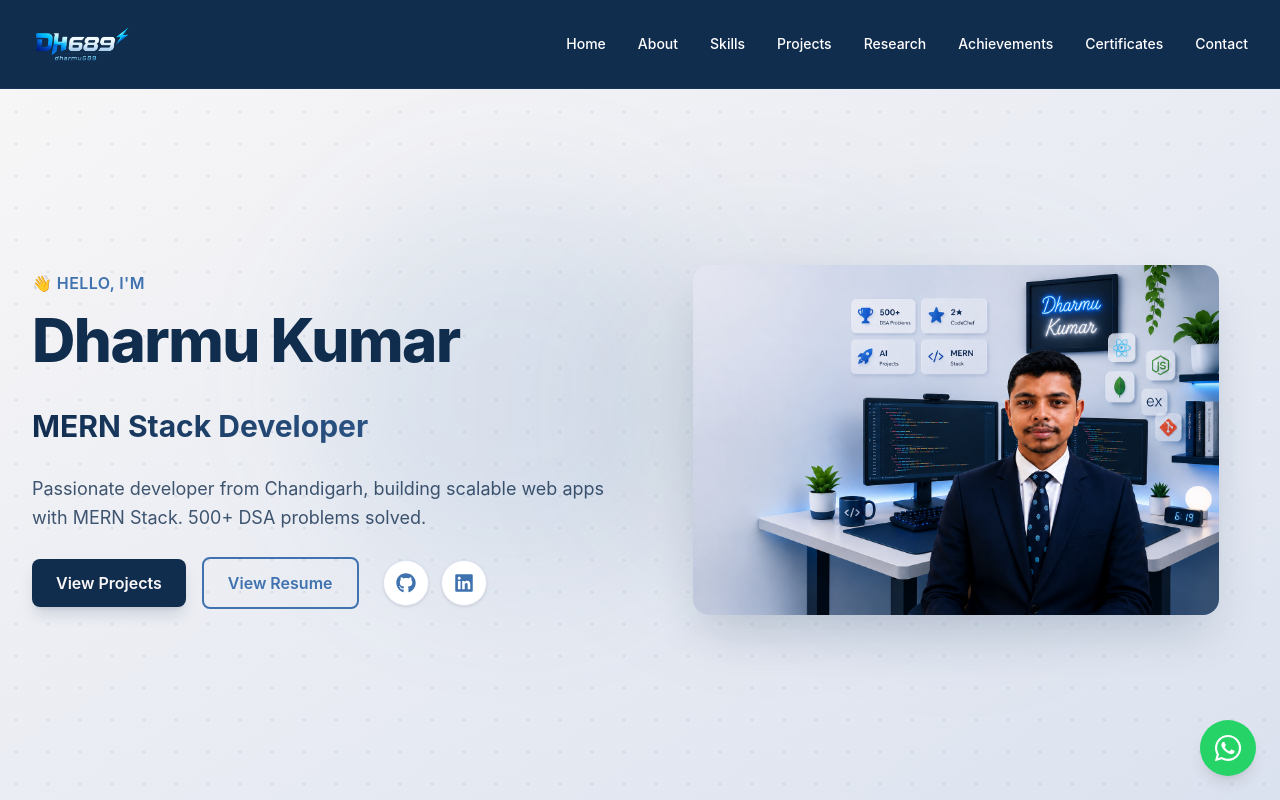
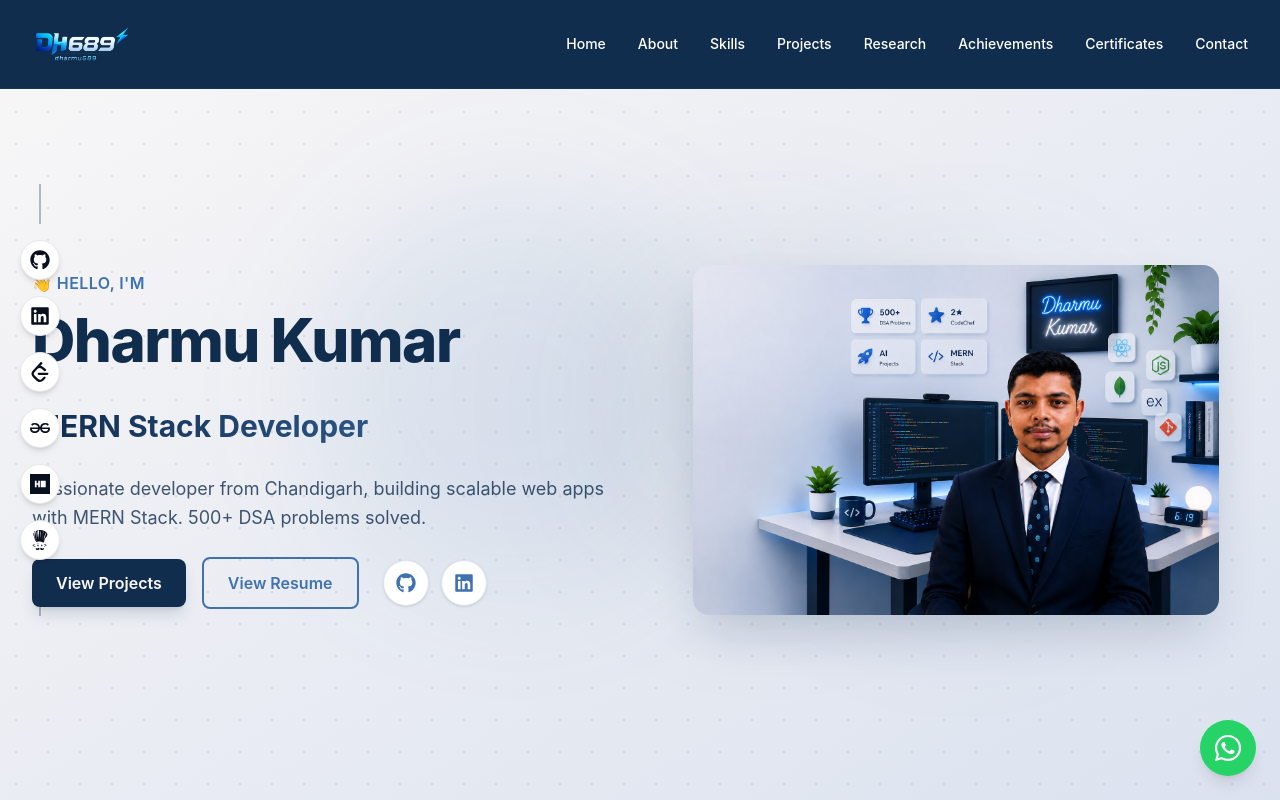
Before and after one commit to dharmu689/Portfolio, a React (Vite) app in the folder client/: page / in a window 1280 px wide. Shown: the top 800 px of the page. Built offline with nearby package versions, Linux system fonts and the light colour scheme.

Commit message:
verious platform

```diff
--- a/client/src/App.jsx
+++ b/client/src/App.jsx
@@ -9,11 +9,13 @@ import Certificates from './components/Certificates'
 import Contact from './components/Contact'
 import Footer from './components/Footer'
 import WhatsAppButton from './components/WhatsAppButton'
+import SocialSidebar from './components/SocialSidebar'
 
 function App() {
   return (
     <div className="min-h-screen bg-brandBg text-brandNavy font-sans selection:bg-brandBlue/30 selection:text-brandNavy">
       <Navbar />
+      <SocialSidebar />
       <main>
         <Hero />
         <About />
--- /dev/null
+++ b/client/src/components/SocialSidebar.jsx
@@ -0,0 +1,79 @@
+import { FaGithub, FaLinkedin } from 'react-icons/fa'
+import { SiLeetcode, SiGeeksforgeeks, SiHackerrank, SiCodechef } from 'react-icons/si'
+
+const socialLinks = [
+  {
+    name: 'GitHub',
+    url: 'https://github.com/dharmu689',
+    icon: FaGithub,
+    colorClass: 'hover:bg-[#181717] hover:border-[#181717]',
+  },
+  {
+    name: 'LinkedIn',
+    url: 'https://linkedin.com/in/dharmu689',
+    icon: FaLinkedin,
+    colorClass: 'hover:bg-[#0077B5] hover:border-[#0077B5]',
+  },
+  {
+    name: 'LeetCode',
+    url: 'https://leetcode.com/dharmu689',
+    icon: SiLeetcode,
+    colorClass: 'hover:bg-[#FFA116] hover:border-[#FFA116]',
+  },
+  {
+    name: 'GeeksforGeeks',
+    url: 'https://www.geeksforgeeks.org/user/dharmu689/',
+    icon: SiGeeksforgeeks,
+    colorClass: 'hover:bg-[#2F8D46] hover:border-[#2F8D46]',
+  },
+  {
+    name: 'HackerRank',
+    url: 'https://www.hackerrank.com/profile/dharmu689',
+    icon: SiHackerrank,
+    colorClass: 'hover:bg-[#2EC866] hover:border-[#2EC866]',
+  },
+  {
+    name: 'CodeChef',
+    url: 'https://www.codechef.com/users/dharmu689',
+    icon: SiCodechef,
+    colorClass: 'hover:bg-[#5B4636] hover:border-[#5B4636]',
+  },
+]
+
+const SocialSidebar = () => {
+  return (
+    <div className="hidden md:flex flex-col items-center fixed left-[20px] top-1/2 -translate-y-1/2 z-40">
+      {/* Top Divider Line */}
+      <div className="w-[1.5px] h-10 bg-brandNavy/30" />
+
+      {/* Social Links List */}
+      <div className="flex flex-col gap-4 my-4">
+        {socialLinks.map((link) => {
+          const Icon = link.icon
+          return (
+            <a
+              key={link.name}
+              href={link.url}
+              target="_blank"
+              rel="noopener noreferrer"
+              aria-label={link.name}
+              className={`group relative flex items-center justify-center w-10 h-10 rounded-full bg-white border border-gray-200 text-[#0A0F1E] shadow-md transition-all duration-300 hover:text-white hover:scale-110 ${link.colorClass}`}
+            >
+              <Icon className="w-5 h-5 transition-transform duration-300" />
+
+              {/* Tooltip on Hover */}
+              <span className="absolute left-14 opacity-0 -translate-x-2 pointer-events-none group-hover:opacity-100 group-hover:translate-x-0 bg-brandNavy text-white text-xs font-semibold px-2.5 py-1 rounded-md shadow-lg transition-all duration-300 whitespace-nowrap z-50">
+                {link.name}
+              </span>
+            </a>
+          )
+        })}
+      </div>
+
+      {/* Bottom Divider Line */}
+      <div className="w-[1.5px] h-10 bg-brandNavy/30" />
+    </div>
+  )
+}
+
+export default SocialSidebar
```
